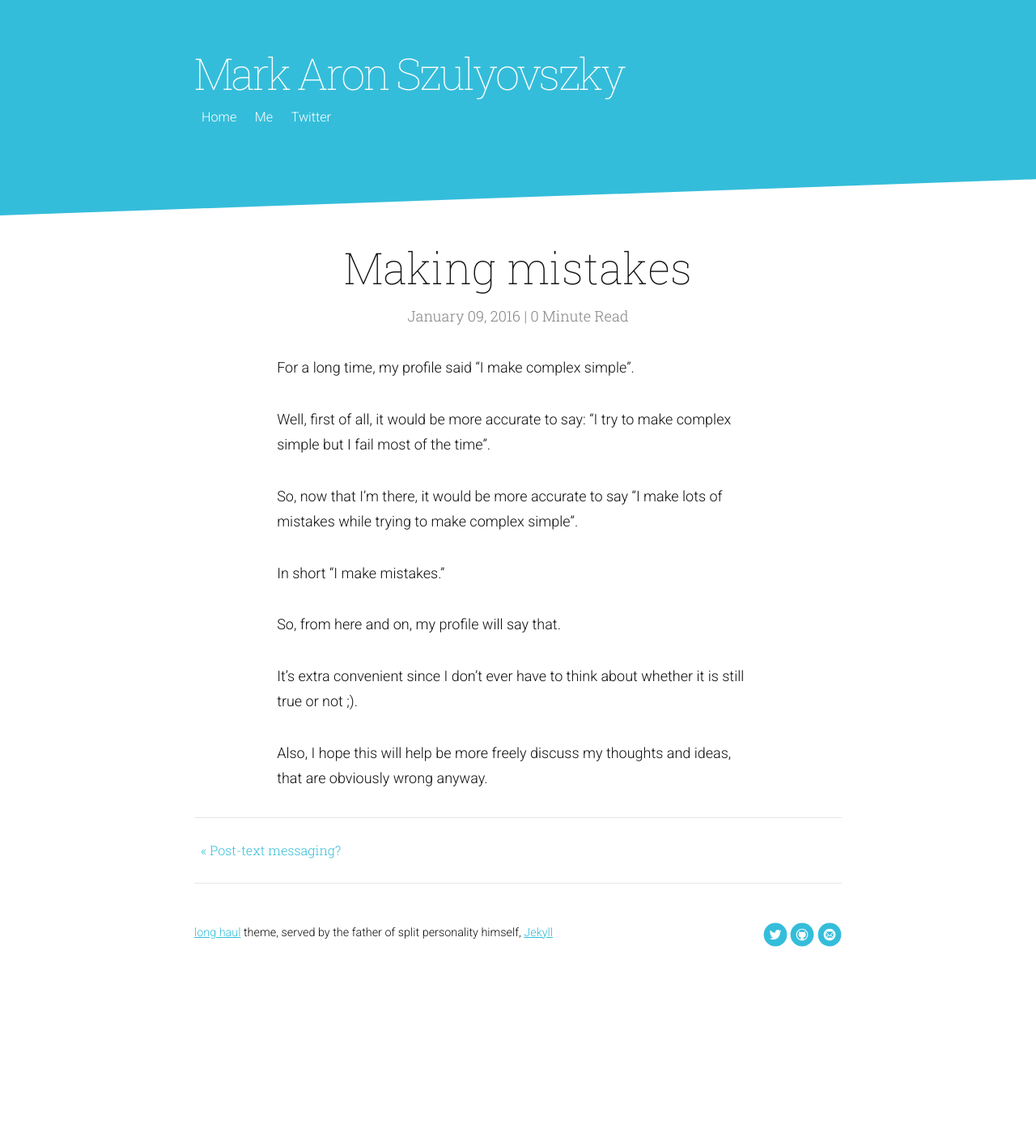
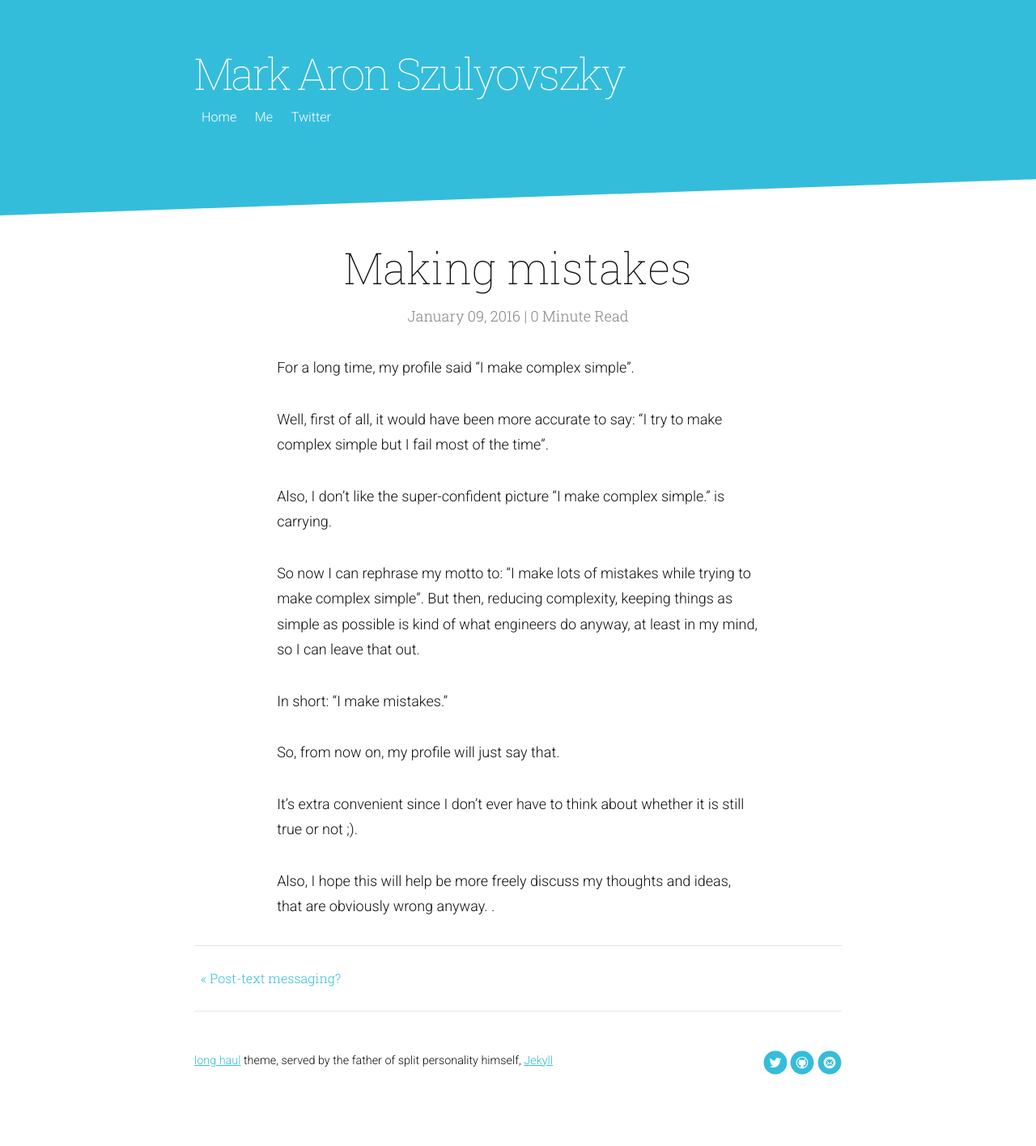
Before and after one commit to almostintuitive/itchingpixels.github.io, a Jekyll site: the page built from _posts/2016-01-09-making-mistakes.markdown, in a window 1280 px wide. Shown: the whole page at 81% size. Built offline with Jekyll 4.4.1, drawn with Linux system fonts in a browser that asks for light colours; nearby versions of some CDN libraries; before the commit the page ends 1257 px from its top, so only the background shows below that.

Commit message:
stylistic changes in "making mistakes"

```diff
--- a/_posts/2016-01-09-making-mistakes.markdown
+++ b/_posts/2016-01-09-making-mistakes.markdown
@@ -6,17 +6,17 @@ date:   2016-01-09
 
 For a long time, my profile said “I make complex simple”.
 
-Well, first of all, it would be more accurate to say: "I try to make complex simple but I fail most of the time".
+Well, first of all, it would have been more accurate to say: "I try to make complex simple but I fail most of the time".
 
-So, now that I’m there, it would be more accurate to say “I make lots of mistakes while trying to make complex simple”.
+Also, I don't like the super-confident picture "I make complex simple." is carrying.
 
-In short “I make mistakes."
+So now I can rephrase my motto to: “I make lots of mistakes while trying to make complex simple”. But then, reducing complexity, keeping things as simple as possible is kind of what engineers do anyway, at least in my mind, so I can leave that out.
 
+In short: “I make mistakes."
 
-
-So, from here and on, my profile will say that.
+So, from now on, my profile will just say that.
 
 It’s extra convenient since I don’t ever have to think about whether it is still true or not ;).
 
-
 Also, I hope this will help be more freely discuss my thoughts and ideas, that are obviously wrong anyway.
+.
```
